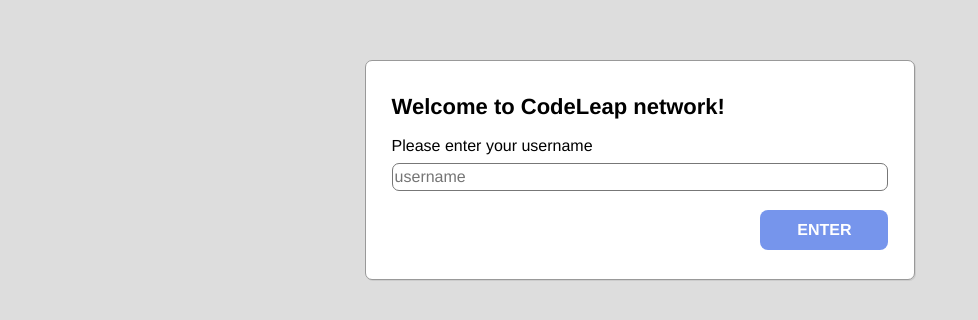
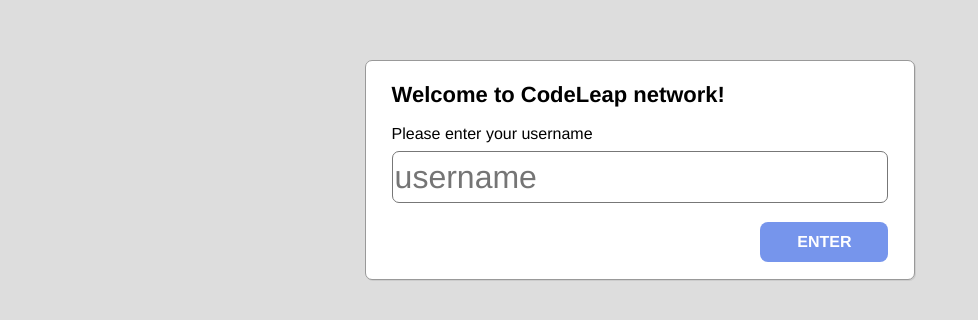
Before and after one commit to gtretow/secret, a React (Vite) app: page / in a window 1280 px wide. Shown: the part 230-550 px from the top of the page, without its empty margins (0-978 px from the left). Built offline with nearby package versions, Linux system fonts and the light colour scheme.

Commit message:
finish css

```diff
--- a/src/Components/CreateCard/styled.js
+++ b/src/Components/CreateCard/styled.js
@@ -14,6 +14,11 @@
   border-radius: 8px;
   margin: 0 3% 3% 3%;
   padding: 0 3% 0 3%;
+
+  @media (max-width: 767px) {
+    align-items: center;
+    text-align: center;
+  }
 `;
 
 export const TitleInput = styled.input`
@@ -42,4 +47,8 @@
   flex-direction: column;
   margin-bottom: 20px;
   font-size: 16px;
+
+  @media (max-width: 767px) {
+    width: 100%;
+  }
 `;
--- a/src/Components/Modal/Modal.jsx
+++ b/src/Components/Modal/Modal.jsx
@@ -1,12 +1,18 @@
-import React, { useRef } from "react";
+import React, { useRef, useEffect } from "react";
 import * as S from "./styled";
 import Button from "../Button/Button";
 import { useState } from "react";
 import { editPost, deletePost } from "../../Actions/axios";
 
-const Modal = ({ isOpen, onClose, type, data, username, refreshContent }) => {
+const Modal = ({ isOpen, onClose, type, data, refreshContent }) => {
   const [title, setTitle] = useState("");
   const [content, setContent] = useState("");
+  const [isInputChanged, setIsInputChanged] = useState(false);
+
+  useEffect(() => {
+    setIsInputChanged(title && content !== "");
+  }, [content, title]);
+
   const newTitleRef = useRef(null);
   const newContentRef = useRef(null);
 
@@ -15,10 +21,10 @@
   async function handleEditPost() {
     let payload;
     payload = {
-      username: username,
-      title: title,
-      content: content,
+      title: String(title),
+      content: String(content),
     };
+
     await editPost(data.id, payload);
     refreshContent();
     onClose();
@@ -54,6 +60,8 @@
                 ref={newTitleRef}
                 type="text"
                 onChange={handleNewTitle}
+                placeholder="Hello World"
+                defaultValue={data.title}
               />
             </S.InputContainer>
             <S.InputContainer>
@@ -62,13 +70,19 @@
                 ref={newContentRef}
                 type="text"
                 onChange={handleNewContent}
+                placeholder="Content"
+                defaultValue={data.content}
               />
             </S.InputContainer>
             <S.ButtonWrapper>
               <Button variant="outline" color="cancel" onClick={onClose}>
                 Cancel
               </Button>
-              <Button color="confirm" onClick={handleEditPost}>
+              <Button
+                color="confirm"
+                onClick={handleEditPost}
+                disabled={!isInputChanged}
+              >
                 Save
               </Button>
             </S.ButtonWrapper>
--- a/src/Components/Modal/styled.js
+++ b/src/Components/Modal/styled.js
@@ -20,6 +20,13 @@
   width: 45%;
   display: flex;
   flex-direction: column;
+
+  @media (max-width: 767px) {
+    width: 100%;
+    height: 100%;
+    align-items: center;
+    justify-content: center;
+  }
 `;
 
 export const ModalHeader = styled.h2`
@@ -50,4 +57,8 @@
   display: flex;
   flex-direction: column;
   margin-bottom: 20px;
+
+  @media (max-width: 767px) {
+    width: 100%;
+  }
 `;
--- a/src/Pages/MainScreen/styled.js
+++ b/src/Pages/MainScreen/styled.js
@@ -12,6 +12,11 @@
   box-shadow: 1px 1px ${COLORS.borderbox};
   display: flex;
   flex-direction: column;
+
+  @media (max-width: 767px) {
+    max-width: 100%;
+    width: 100%;
+  }
 `;
 
 export const Header = styled.header`
--- a/src/Pages/SignUp/styled.js
+++ b/src/Pages/SignUp/styled.js
@@ -16,6 +16,22 @@
   justify-content: center;
   flex-direction: column;
   padding: 0 2% 0 2%;
+
+  @media (max-width: 767px) {
+    max-width: 100%;
+    height: 100%;
+    font-size: 1.5rem;
+  }
+
+  @media (min-width: 768px) and (max-width: 1023px) {
+    max-width: 768px;
+    font-size: 1.8rem;
+  }
+
+  @media (min-width: 1024px) {
+    max-width: 960px;
+    font-size: 2rem;
+  }
 `;
 
 export const PrimaryText = styled.h1`
@@ -25,12 +41,26 @@
 
 export const InputBox = styled.div`
   margin-bottom: 1.2rem;
+
+  @media (max-width: 767px) {
+    display: flex;
+    align-items: center;
+    content-align: center;
+    flex-direction: column;
+    height: 5em;
+  }
+
+
 `;
 
 export const Input = styled.input`
   border-radius: 7px;
   width: 100%;
   border: 1px solid ${COLORS.gray};
+
+  @media (max-width: 767px) {
+    height: 100%;
+  }
 `;
 
 export const Text = styled.p`
@@ -41,6 +71,10 @@
 export const ButtonContainer = styled.div`
   display: flex;
   justify-content: end;
+
+  @media (max-width: 767px) {
+    justify-content: center;
+  }
 `;
 
 export const LoadingContainer = styled.div`
```
